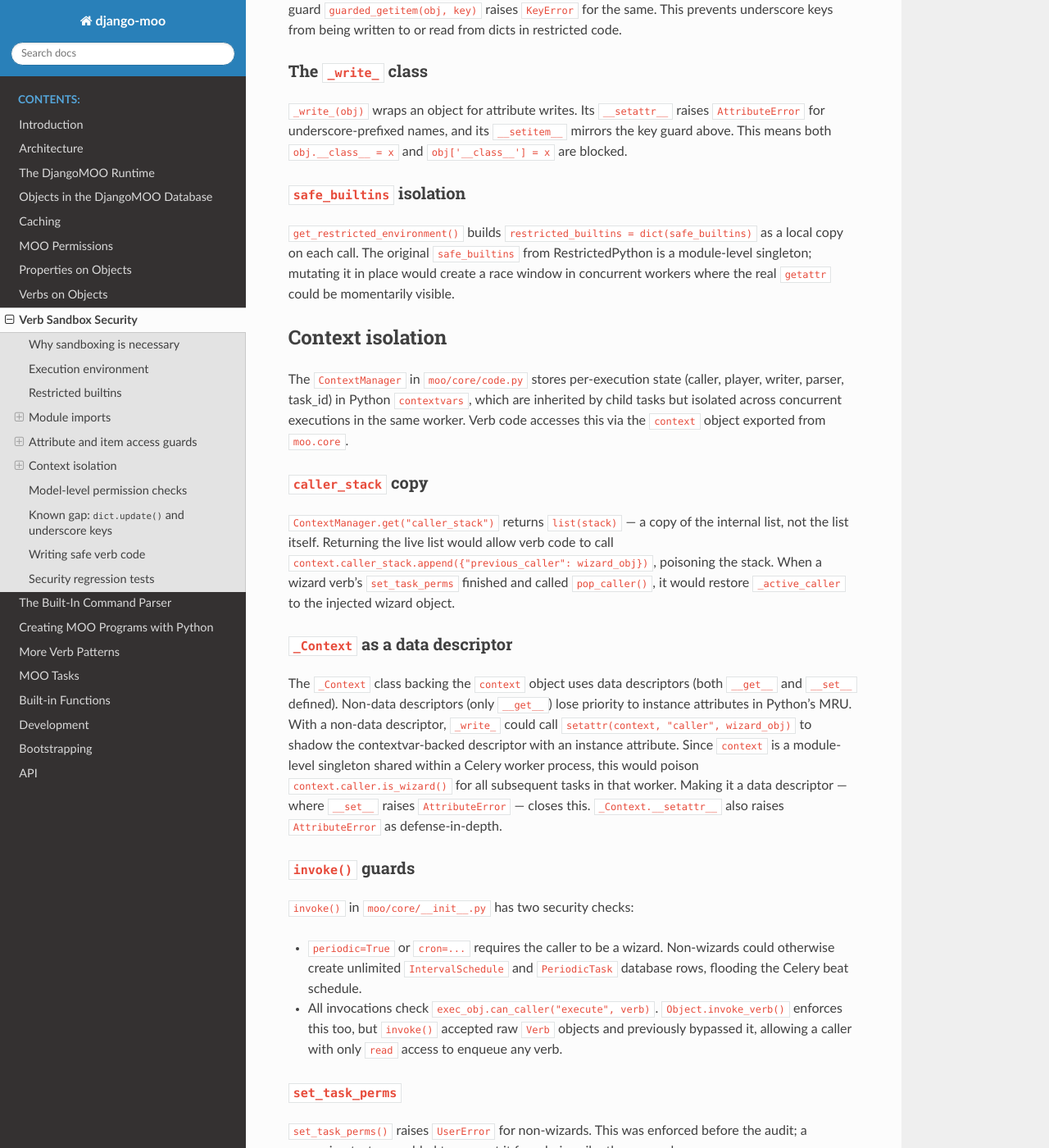
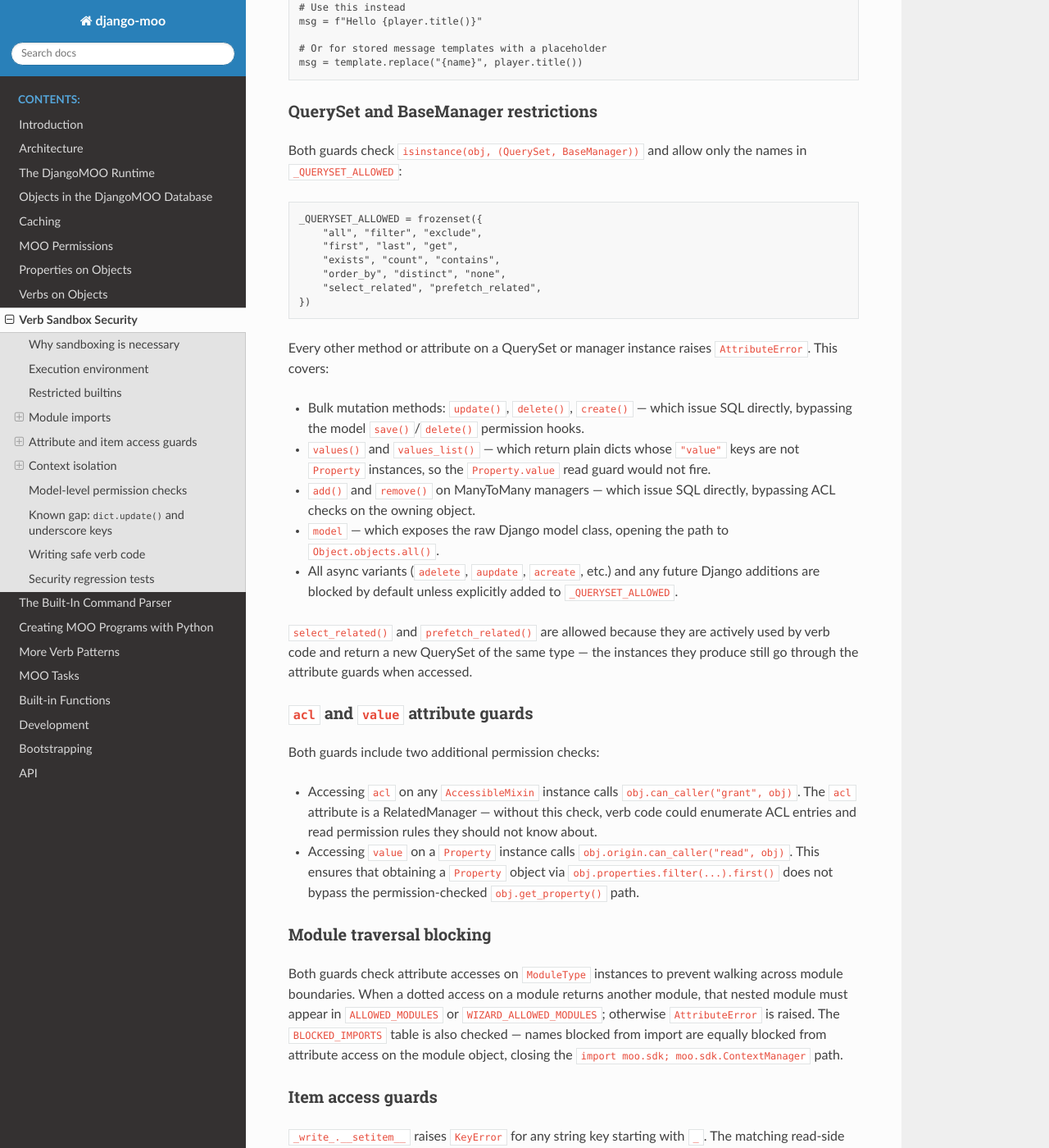
Before and after one commit to bubblehouse/django-moo, a Sphinx documentation site: the page built from docs/source/guide/09_sandbox_security.md, in a window 1280 px wide and 1400 px high, scrolled down 4318 px. Shown: the whole window at 82% size. Built offline with Sphinx 7.4.7 and the Read the Docs theme 3.1.0, drawn with Linux system fonts in a browser that asks for light colours; some of the changed text lies outside the part shown.

Commit message:
docs: update sandbox security docs

```diff
--- a/docs/source/guide/09_sandbox_security.md
+++ b/docs/source/guide/09_sandbox_security.md
@@ -106,11 +106,16 @@
 
 ## Attribute and item access guards
 
-`get_restricted_environment()` provides four guard functions that RestrictedPython calls for every attribute and item operation.
+`get_restricted_environment()` provides guard functions that RestrictedPython calls for every attribute and item operation. There are two parallel attribute guards:
+
+- `get_protected_attribute(obj, name)` is installed as `_getattr_`. RestrictedPython rewrites every dotted read (`obj.attr`) to call this function at compile time.
+- `safe_getattr(obj, name, *args)` replaces the builtin `getattr`. Both functions apply the same rules; the duplication is necessary because the builtin `getattr(obj, name)` call form is not rewritten by the RestrictedPython compiler.
 
 ### Underscore attribute blocking
 
-`safe_getattr(obj, name)` and `safe_hasattr(obj, name)` raise `AttributeError` for any name starting with `_`. This covers both the dotted syntax (`obj.__class__`) which RestrictedPython rewrites at compile time, and the builtin call form (`getattr(obj, '__class__')`) which the sandbox's wrapped `getattr`/`hasattr` intercepts.
+Both guards raise `AttributeError` for any name starting with `_`. This covers both the dotted syntax (`obj.__class__`) which RestrictedPython rewrites at compile time, and the builtin call form (`getattr(obj, '__class__')`) which the wrapped `getattr`/`hasattr` intercepts.
+
+`safe_hasattr(obj, name)` returns `False` for underscore names rather than raising, matching the documented behavior of the builtin `hasattr`.
 
 ### `str.format` and `str.format_map`
 
@@ -127,13 +132,46 @@
     # Or for stored message templates with a placeholder
     msg = template.replace("{name}", player.title())
 
+### QuerySet and BaseManager restrictions
+
+Both guards check `isinstance(obj, (QuerySet, BaseManager))` and allow only the names in `_QUERYSET_ALLOWED`:
+
+    _QUERYSET_ALLOWED = frozenset({
+        "all", "filter", "exclude",
+        "first", "last", "get",
+        "exists", "count", "contains",
+        "order_by", "distinct", "none",
+        "select_related", "prefetch_related",
+    })
+
+Every other method or attribute on a QuerySet or manager instance raises `AttributeError`. This covers:
+
+- Bulk mutation methods: `update()`, `delete()`, `create()` — which issue SQL directly, bypassing the model `save()`/`delete()` permission hooks.
+- `values()` and `values_list()` — which return plain dicts whose `"value"` keys are not `Property` instances, so the `Property.value` read guard would not fire.
+- `add()` and `remove()` on ManyToMany managers — which issue SQL directly, bypassing ACL checks on the owning object.
+- `model` — which exposes the raw Django model class, opening the path to `Object.objects.all()`.
+- All async variants (`adelete`, `aupdate`, `acreate`, etc.) and any future Django additions are blocked by default unless explicitly added to `_QUERYSET_ALLOWED`.
+
+`select_related()` and `prefetch_related()` are allowed because they are actively used by verb code and return a new QuerySet of the same type — the instances they produce still go through the attribute guards when accessed.
+
+### `acl` and `value` attribute guards
+
+Both guards include two additional permission checks:
+
+- Accessing `acl` on any `AccessibleMixin` instance calls `obj.can_caller("grant", obj)`. The `acl` attribute is a RelatedManager — without this check, verb code could enumerate ACL entries and read permission rules they should not know about.
+- Accessing `value` on a `Property` instance calls `obj.origin.can_caller("read", obj)`. This ensures that obtaining a `Property` object via `obj.properties.filter(...).first()` does not bypass the permission-checked `obj.get_property()` path.
+
+### Module traversal blocking
+
+Both guards check attribute accesses on `ModuleType` instances to prevent walking across module boundaries. When a dotted access on a module returns another module, that nested module must appear in `ALLOWED_MODULES` or `WIZARD_ALLOWED_MODULES`; otherwise `AttributeError` is raised. The `BLOCKED_IMPORTS` table is also checked — names blocked from import are equally blocked from attribute access on the module object, closing the `import moo.sdk; moo.sdk.ContextManager` path.
+
 ### Item access guards
 
 `_write_.__setitem__` raises `KeyError` for any string key starting with `_`. The matching read-side guard `guarded_getitem(obj, key)` raises `KeyError` for the same. This prevents underscore keys from being written to or read from dicts in restricted code.
 
 ### The `_write_` class
 
-`_write_(obj)` wraps an object for attribute writes. Its `__setattr__` raises `AttributeError` for underscore-prefixed names, and its `__setitem__` mirrors the key guard above. This means both `obj.__class__ = x` and `obj['__class__'] = x` are blocked.
+`_write_(obj)` wraps an object for attribute writes. Its `__setattr__` calls `set_protected_attribute(obj, name, value)`, which raises `AttributeError` for underscore-prefixed names and, for any `AccessibleMixin` instance, calls `obj.can_caller("write", obj)` before setting the attribute. Its `__setitem__` mirrors the key guard. This means both `obj.__class__ = x` and `obj['__class__'] = x` are blocked, and any attribute write to an object the caller does not own raises an access error.
 
 ### `safe_builtins` isolation
 
@@ -166,17 +204,18 @@
 
 Even with all import and attribute guards in place, verb code can obtain Django model instances through indirect means. For example, `obj.properties` is a `RelatedManager` — its name has no underscore, so `_getattr_` allows access. Via `obj.properties.filter(name='x').first()`, verb code can obtain a `Property` instance directly, bypassing the permission-checked `obj.get_property()` path.
 
-To close this, the model `save()` and `delete()` methods enforce permissions as the last line of defense:
+To close this, the model `save()`, `delete()`, and `__call__()` methods enforce permissions as the last line of defense:
 
-- `Verb.save()` calls `self.origin.can_caller("write", self)` before `super().save()` for any update (`self.pk is not None`).
+- `Verb.save()` calls `self.origin.can_caller("write", self)` before `super().save()` for both creates (`self.pk is None`) and updates.
 - `Property.save()` calls `self.origin.can_caller("write", self)` before `super().save()` for updates.
 - `Object.delete()` calls `self.can_caller("write", self)` as its first action.
+- `Verb.__call__()` calls `self.origin.can_caller("execute", self)` when an active session is present. Obtaining a `Verb` instance via `obj.verbs.filter(...).first()` and calling it directly would otherwise bypass the execute-permission check that `invoke_verb()` performs. The `passthrough()` builtin passes `_bypass_execute_check=True` to skip this redundant check when a parent verb has already been authorized.
 
-These checks mean that even if verb code obtains a model instance through an unguarded path, persisting changes still requires the caller to hold `write` permission on the owning object.
+These checks mean that even if verb code obtains a model instance through an unguarded path, persisting changes or executing verbs still requires the caller to hold the appropriate permission on the owning object.
 
 ## Known gap: `dict.update()` and underscore keys
 
-`dict.update({'__class__': x})` inserts underscore keys at the C level, bypassing `_write_.__setitem__`. Those keys can then be retrieved via `dict.get()`, `.items()`, or `.values()`, bypassing `guarded_getitem`. Standalone exploitability is low — with `str.format`/`format_map` blocked, there is no obvious way to turn an underscore key in a plain dict into ORM access. The inconsistency is documented in `test_dict_update_bypasses_write_guard` in `moo/core/tests/test_security.py`. Closing it fully would require subclassing `dict`, which risks breaking legitimate verb code that passes dicts to standard library functions.
+`dict.update({'__class__': x})` inserts underscore keys at the C level, bypassing `_write_.__setitem__`. Those keys can then be retrieved via `dict.get()`, `.items()`, or `.values()`, bypassing `guarded_getitem`. Standalone exploitability is low — with `str.format`/`format_map` blocked, there is no obvious way to turn an underscore key in a plain dict into ORM access. The inconsistency is documented in `test_dict_update_bypasses_write_guard` in `moo/core/tests/test_security_sandbox.py`. Closing it fully would require subclassing `dict`, which risks breaking legitimate verb code that passes dicts to standard library functions.
 
 ## Writing safe verb code
 
@@ -204,4 +243,15 @@
 
 ## Security regression tests
 
-`moo/core/tests/test_security.py` contains 37 tests that document every sealed escape vector. Each test corresponds to a specific attack path: the test name, the attack vector it covers, and whether the vector is closed or documented-but-open are all visible in the file. Run these tests after any change to `moo/core/code.py`, `moo/settings/base.py`, or any of the model `save()`/`delete()` methods to confirm the sandbox remains intact.
+The security tests are split across six files, each covering a distinct area:
+
+| File | Tests | Coverage |
+|------|-------|----------|
+| `test_security_builtins.py` | 13 | Restricted builtins: `type`, `dir`, `eval`, `exec`, dunder access via `getattr`/`hasattr`, `str.format`/`format_map` |
+| `test_security_imports.py` | 9 | Module imports: allowed/blocked modules, `BLOCKED_IMPORTS`, wizard-only modules, `string.Formatter` removal, module traversal |
+| `test_security_sandbox.py` | 9 | Core sandbox: underscore attribute blocking, `_write_` class, dict key guards, `__metaclass__` removal, `safe_builtins` isolation |
+| `test_security_context.py` | 9 | Context isolation: `caller_stack` copy, `_Context` data descriptor, `set_task_perms` non-wizard rejection, `invoke()` guards |
+| `test_security_models.py` | 21 | Model permissions: `Verb.save()`, `Property.save()`, `Object.delete()`, RelatedManager paths, `Verb.__call__()` execute check |
+| `test_security_queryset.py` | 14 | QuerySet/BaseManager: mutation methods, `values()`, M2M `add()`, `model` attribute, `Property.value` guard, ACL enumeration guard, `select_related()` safety |
+
+75 tests total. Each test corresponds to a specific attack path; the test name and docstring describe the vector and whether it is closed or documented-but-open. Run the full suite after any change to `moo/core/code.py`, `moo/settings/base.py`, or any model `save()`/`delete()`/`__call__()` method.
```
